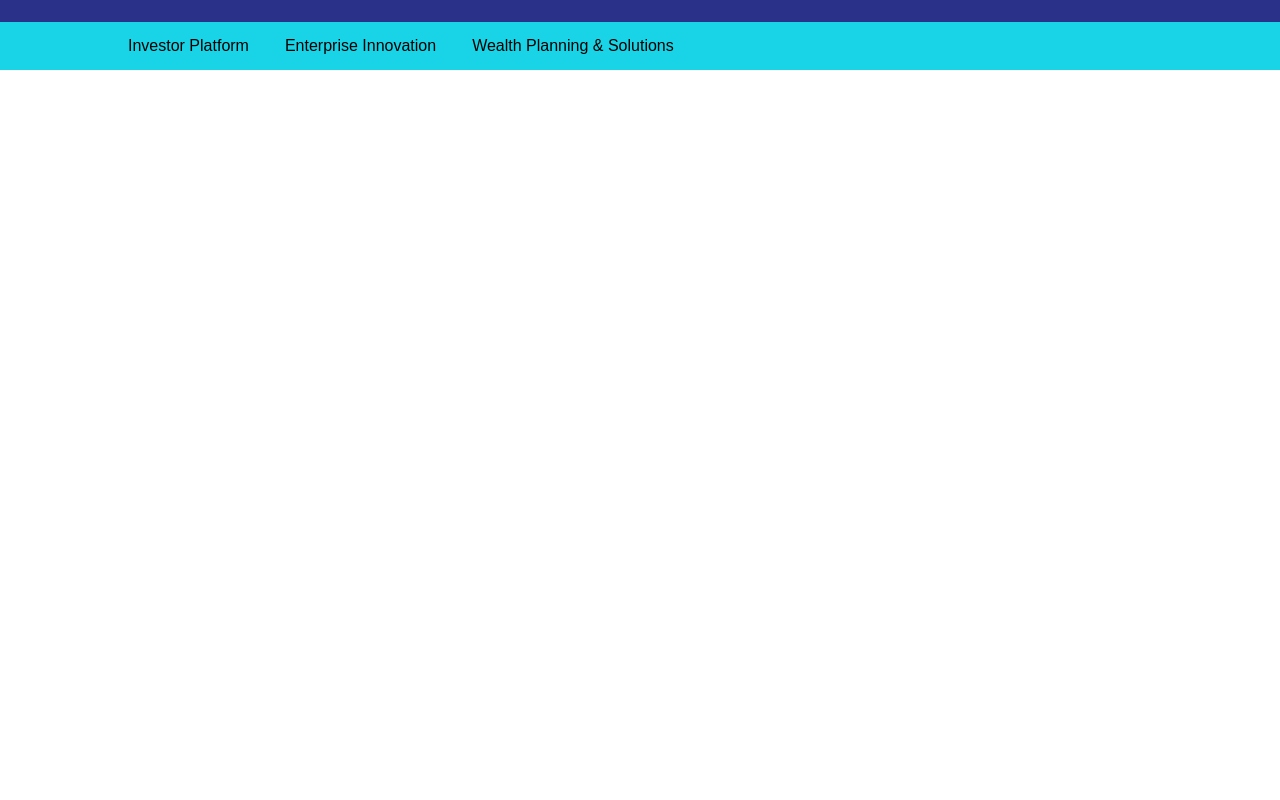
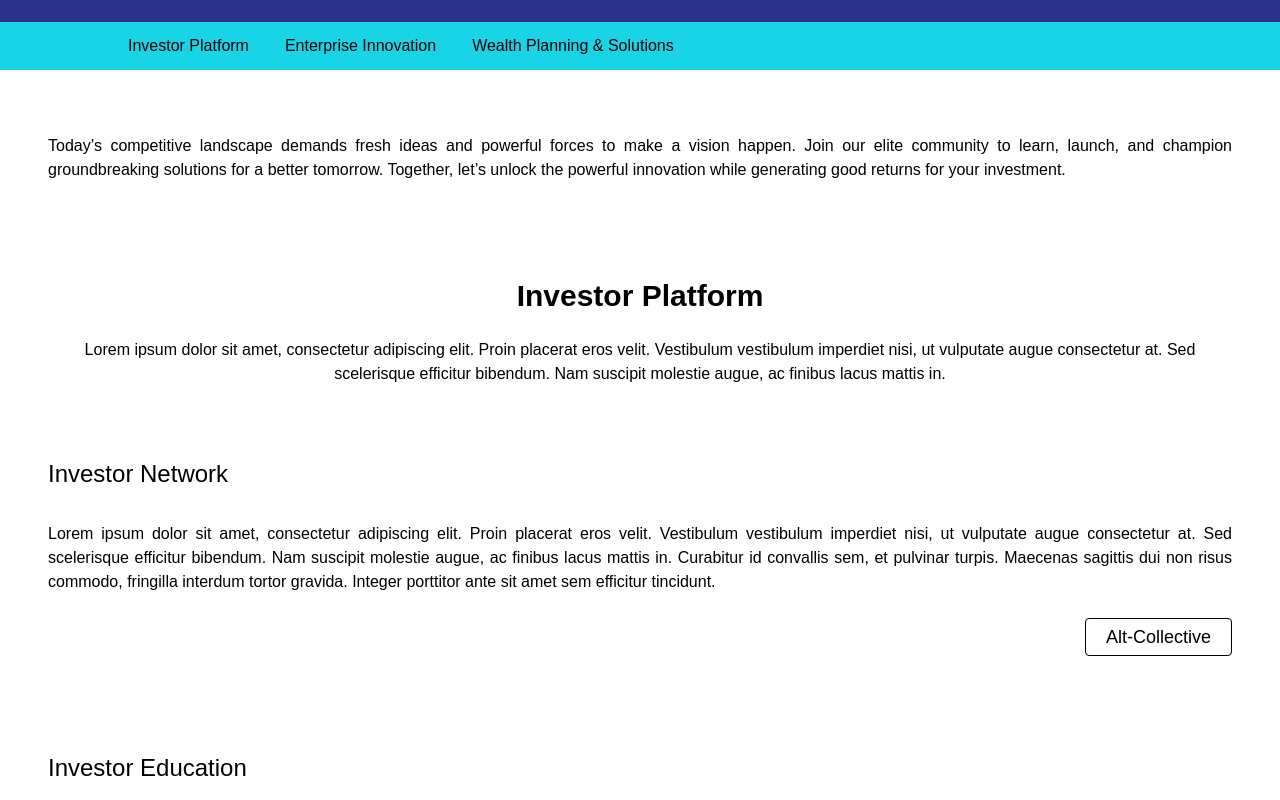
Before and after one commit to algeoffrey/altira_fe, a SvelteKit app in the folder front-end/: page /asset-owners in a window 1280 px wide. Shown: the part 200-1000 px from the top of the page. Before the commit the page ends 800 px from the top, so only its background shows below. Built offline with nearby package versions, Linux system fonts and the light colour scheme; a web font is replaced by a local one.

Commit message:
add investor platform for asset owners page

```diff
--- /dev/null
+++ b/front-end/src/lib/molecules/InvestorPlatformSection.svelte
@@ -0,0 +1,58 @@
+<script>
+    import CardTitle from "../atoms/CardTitle.svelte";
+    import ActionButton from "../atoms/ActionButton.svelte";
+
+    export let introText = "Today’s competitive landscape demands fresh ideas and powerful forces to make a vision happen. Join our elite community to learn, launch, and champion groundbreaking solutions for a better tomorrow. Together, let’s unlock the powerful innovation while generating good returns for your investment.";
+    export let title = "Investor Platform";
+    export let mainDescription = "Lorem ipsum dolor sit amet, consectetur adipiscing elit. Proin placerat eros velit. Vestibulum vestibulum imperdiet nisi, ut vulputate augue consectetur at. Sed scelerisque efficitur bibendum. Nam suscipit molestie augue, ac finibus lacus mattis in.";
+
+    export let sections = [
+        {
+            subtitle: "Investor Network",
+            description: "Lorem ipsum dolor sit amet, consectetur adipiscing elit. Proin placerat eros velit. Vestibulum vestibulum imperdiet nisi, ut vulputate augue consectetur at. Sed scelerisque efficitur bibendum. Nam suscipit molestie augue, ac finibus lacus mattis in. Curabitur id convallis sem, et pulvinar turpis. Maecenas sagittis dui non risus commodo, fringilla interdum tortor gravida. Integer porttitor ante sit amet sem efficitur tincidunt.",
+            buttonText: "Alt-Collective",
+            buttonLink: "#"
+        },
+        {
+            subtitle: "Investor Education",
+            description: "Lorem ipsum dolor sit amet, consectetur adipiscing elit. Proin placerat eros velit. Vestibulum vestibulum imperdiet nisi, ut vulputate augue consectetur at. Sed scelerisque efficitur bibendum. Nam suscipit molestie augue, ac finibus lacus mattis in. Curabitur id convallis sem, et pulvinar turpis. Maecenas sagittis dui non risus commodo, fringilla interdum tortor gravida. Integer porttitor ante sit amet sem efficitur tincidunt.",
+            buttonText: "Learn Hub",
+            buttonLink: "#"
+        },
+        {
+            subtitle: "Investment Council",
+            description: "Lorem ipsum dolor sit amet, consectetur adipiscing elit. Proin placerat eros velit. Vestibulum vestibulum imperdiet nisi, ut vulputate augue consectetur at. Sed scelerisque efficitur bibendum. Nam suscipit molestie augue, ac finibus lacus mattis in. Curabitur id convallis sem, et pulvinar turpis. Maecenas sagittis dui non risus commodo, fringilla interdum tortor gravida. Integer porttitor ante sit amet sem efficitur tincidunt.",
+            buttonText: "Our People",
+            buttonLink: "#"
+        }
+    ];
+</script>
+
+<section class="py-12 md:py-16 px-6 md:px-12 bg-white max-w-full md:max-w-7xl mx-auto">
+
+    <!-- Intro Text -->
+    <p class="text-left md:text-justify text-sm md:text-base font-light mb-8 md:mb-12 pb-6 md:pb-12">
+        {introText}
+    </p>
+
+    <!-- Title and Description -->
+    <h2 class="text-center text-2xl md:text-3xl font-semibold mb-6">
+        {title}
+    </h2>
+    <p class="text-center text-sm md:text-base font-light mb-8 md:mb-12 mx-auto">
+        {mainDescription}
+    </p>
+
+    <!-- Sections -->
+    {#each sections as section}
+        <div class="mb-8 md:mb-12 py-4 md:py-6 mx-auto">
+            <CardTitle text={section.subtitle} size="text-lg md:text-xl lg:text-2xl" align="text-left" weight="font-light-bold" />
+            <p class="text-sm md:text-base text-left md:text-justify font-light mt-6 md:mt-8 mb-4 md:mb-6 leading-relaxed">
+                {section.description}
+            </p>
+            <div class="mt-4 flex justify-start md:justify-end">
+                <ActionButton text={section.buttonText} href={section.buttonLink} theme="transparent" variant="secondary" bordersize="px-3 md:px-5 py-1" size="text-sm md:text-md lg:text-lg" fontWeight="font-medium" />
+            </div>
+        </div>
+    {/each}
+</section>
--- a/front-end/src/lib/molecules/index.js
+++ b/front-end/src/lib/molecules/index.js
@@ -6,3 +6,4 @@ export {default as AssetOwnerSection} from './AssetOwnerSection.svelte';
 export {default as CorporateInnovatorSection} from './CorporateInnovatorSection.svelte';
 export {default as FamilyEnterprisesSection} from './FamilyEnterprisesSection.svelte';
 export {default as PartnersBuildersSection} from './PartnersBuilderSection.svelte';
+export {default as InvestorPlatformSection} from './InvestorPlatformSection.svelte';
--- a/front-end/src/routes/asset-owners/+page.svelte
+++ b/front-end/src/routes/asset-owners/+page.svelte
@@ -1,5 +1,6 @@
 <script>
     import { Navbar, PageHeader } from '/src/lib/organisms';
+    import {InvestorPlatformSection} from '../../lib/molecules';
 
   </script>
 
@@ -17,3 +18,5 @@
     { name: "Wealth Planning & Solutions", href: "/asset-owners#wealth" }
   ]}
 />
+
+<InvestorPlatformSection/>
```
